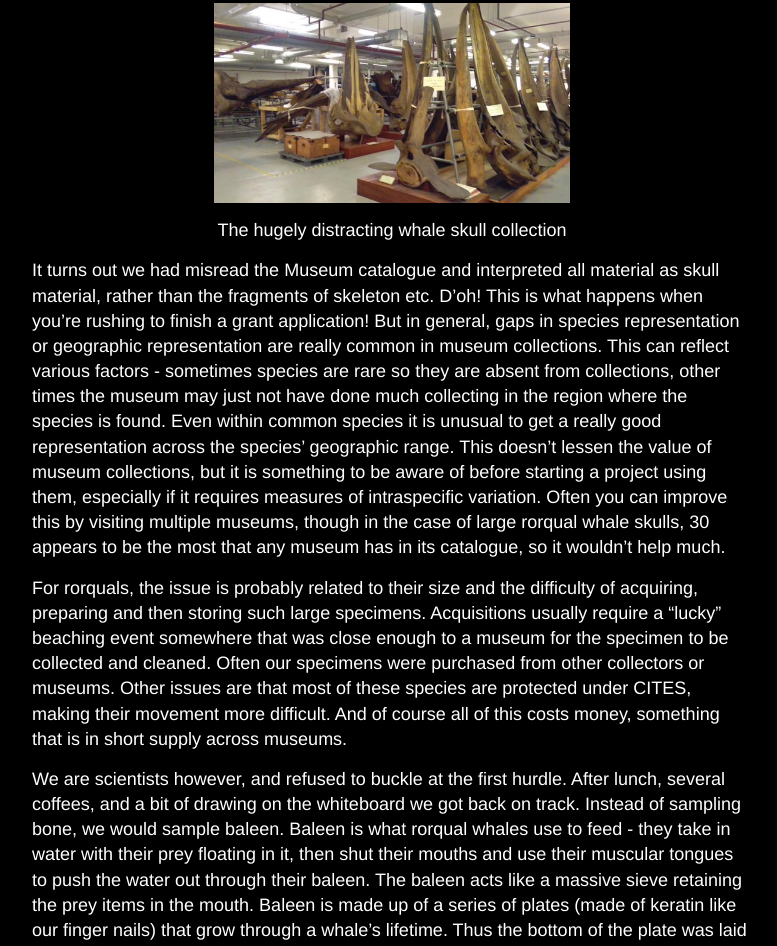
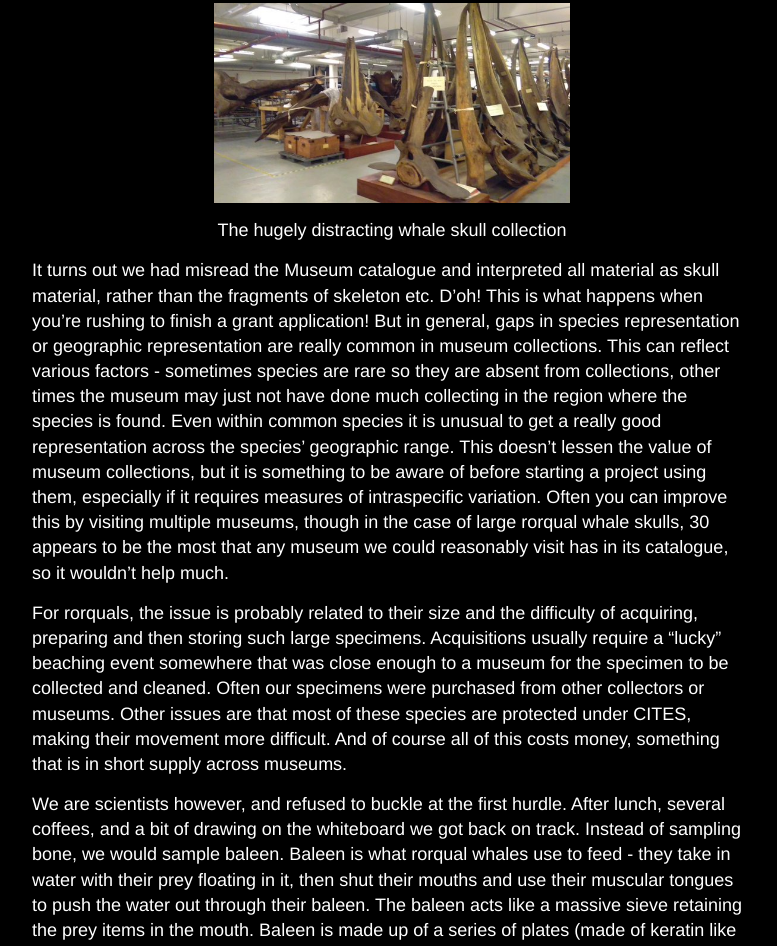
Before and after one commit to macromuseum/macromuseum.github.io, a Jekyll site: the page built from _posts/2016-04-19-whale-of-a-time-3.md, in a window 1280 px wide and 1400 px high, scrolled down 1094 px. Shown: the top 946 px of the window, without its empty margins (248-1025 px from the left). Built offline with Jekyll 4.4.1, drawn with Linux system fonts in a browser that asks for light colours; some of the changed text lies outside the part shown.

Commit message:
Edits to WOT3

```diff
--- a/_posts/2016-04-19-whale-of-a-time-3.md
+++ b/_posts/2016-04-19-whale-of-a-time-3.md
@@ -13,7 +13,7 @@ I've been working with museum collections for over 10 years now but I still get
 ![bodyimg]({{ site.baseurl }}/images/whalehouse.jpg)
 <center>The hugely distracting whale skull collection</center>
 
-It turns out we had misread the Museum catalogue and interpreted all material as skull material, rather than the fragments of skeleton etc. D'oh! This is what happens when you're rushing to finish a grant application! But in general, gaps in species representation or geographic representation are really common in museum collections. This can reflect various factors - sometimes species are rare so they are absent from collections, other times the museum may just not have done much collecting in the region where the species is found. Even within common species it is unusual to get a really good representation across the species' geographic range. This doesn't lessen the value of museum collections, but it is something to be aware of before starting a project using them, especially if it requires measures of intraspecific variation. Often you can improve this by visiting multiple museums, though in the case of large rorqual whale skulls, 30 appears to be the most that any museum has in its catalogue, so it wouldn't help much.
+It turns out we had misread the Museum catalogue and interpreted all material as skull material, rather than the fragments of skeleton etc. D'oh! This is what happens when you're rushing to finish a grant application! But in general, gaps in species representation or geographic representation are really common in museum collections. This can reflect various factors - sometimes species are rare so they are absent from collections, other times the museum may just not have done much collecting in the region where the species is found. Even within common species it is unusual to get a really good representation across the species' geographic range. This doesn't lessen the value of museum collections, but it is something to be aware of before starting a project using them, especially if it requires measures of intraspecific variation. Often you can improve this by visiting multiple museums, though in the case of large rorqual whale skulls, 30 appears to be the most that any museum we could reasonably visit has in its catalogue, so it wouldn't help much.
 
 For rorquals, the issue is probably related to their size and the difficulty of acquiring, preparing and then storing such large specimens. Acquisitions usually require a "lucky" beaching event somewhere that was close enough to a museum for the specimen to be collected and cleaned. Often our specimens were purchased from other collectors or museums. Other issues are that most of these species are protected under CITES, making their movement more difficult. And of course all of this costs money, something that is in short supply across museums.
 
```
Also changed, not shown: other parts of _posts/2016-04-19-whale-of-a-time-3.md (+1 -1 lines).
